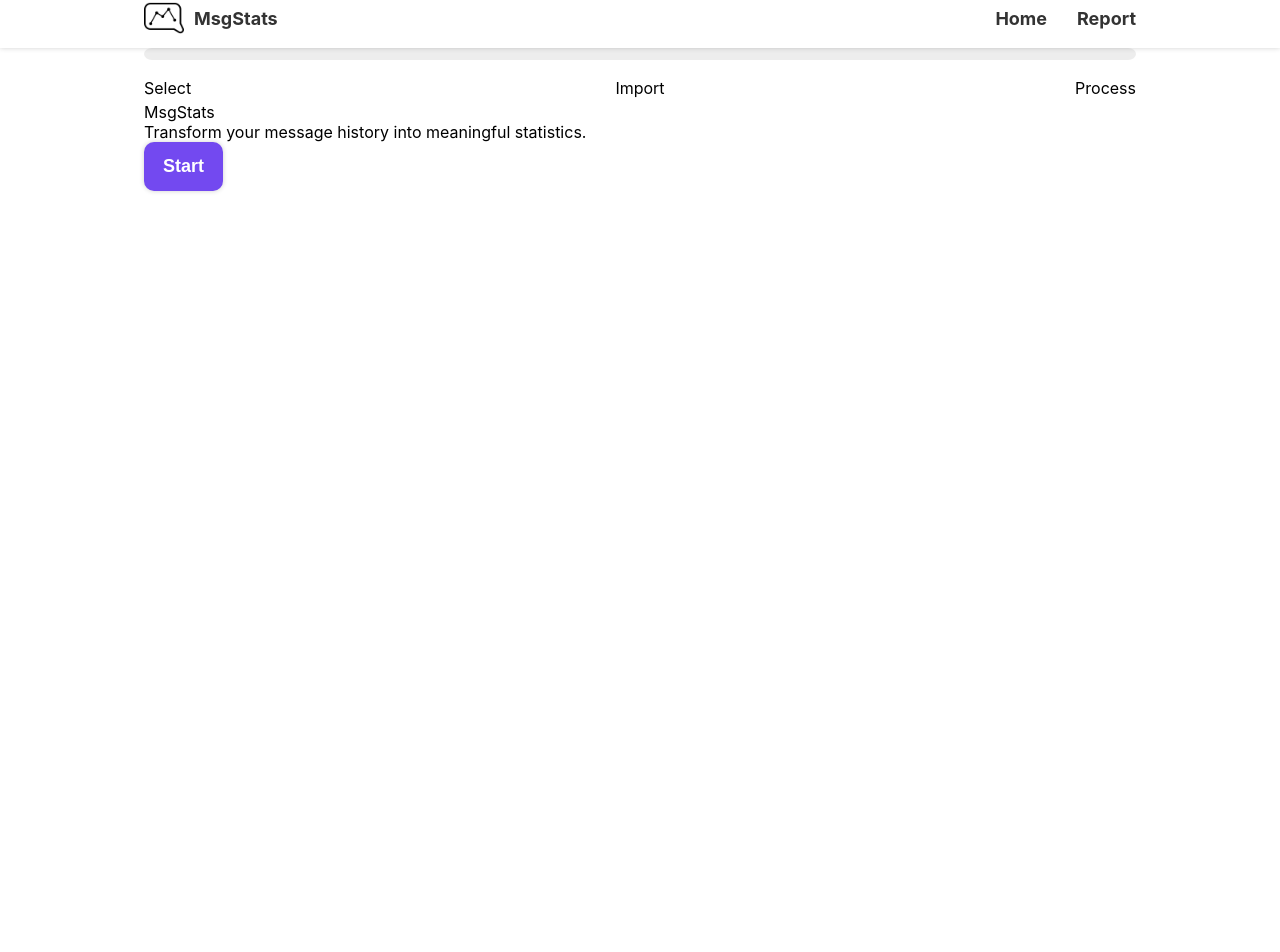
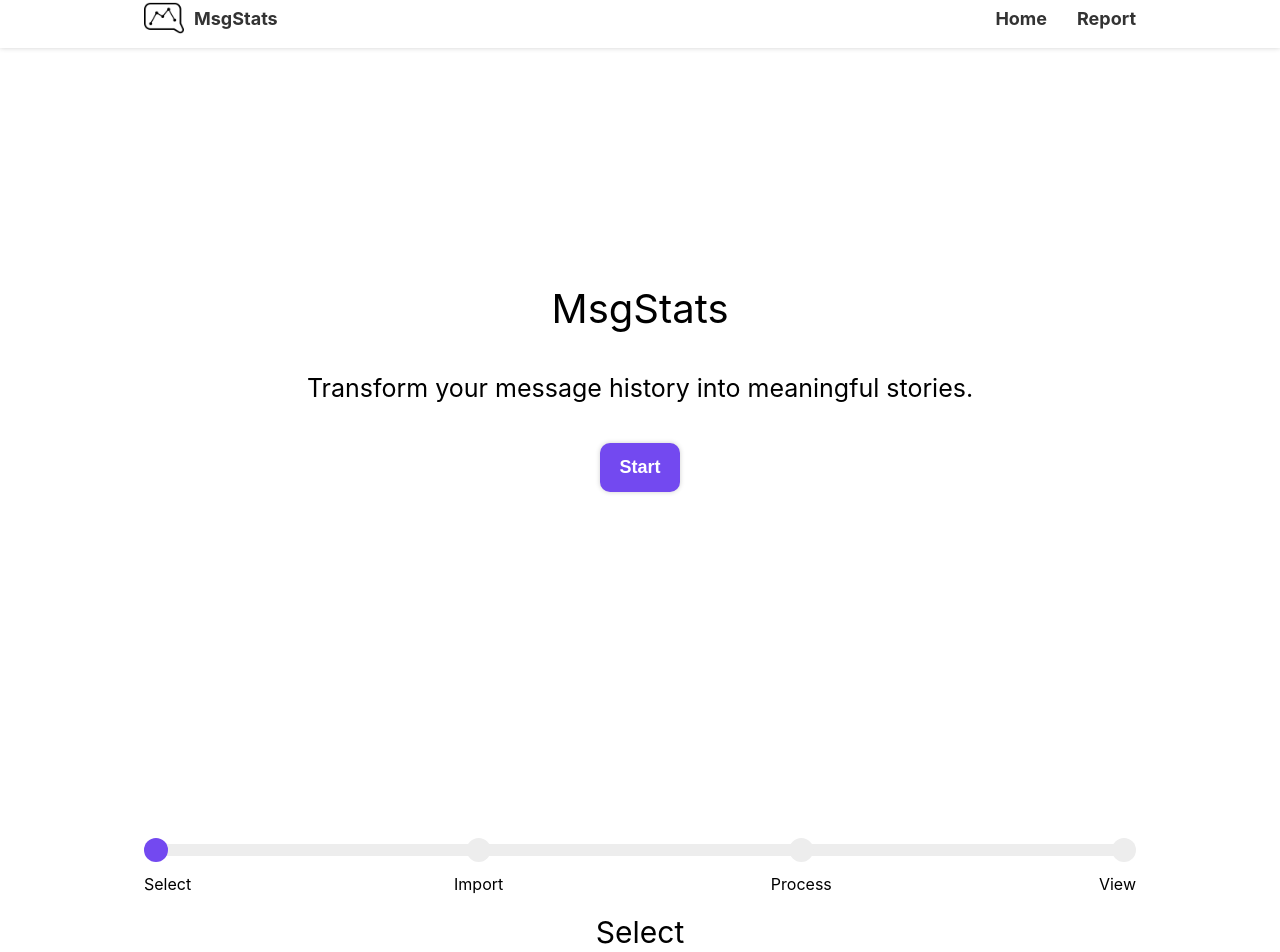
Before and after one commit to zqtay/msgstats, a React (Create React App) app: page / in a window 1280 px wide. Shown: the part 12-964 px from the top of the page. Before the commit the page ends 800 px from the top, so only its background shows below. Built offline with nearby package versions, Linux system fonts and the light colour scheme.

Commit message:
Add hero section

```diff
--- /dev/null
+++ b/src/components/Hero/Hero.module.scss
@@ -0,0 +1,24 @@
+.hero-section {
+  height: 100vh;
+  margin-top: -60px;
+  background-color: white;
+  display: flex;
+  flex-direction: column;
+  justify-content: center;
+}
+
+.hero {
+  display: flex;
+  flex-direction: column;
+  align-items: center;
+  text-align: center;
+  gap: 5vh;
+}
+
+.hero-title {
+  font-size: 40px;
+}
+
+.hero-subtitle {
+  font-size: 25px;
+}
--- /dev/null
+++ b/src/components/Hero/Hero.tsx
@@ -0,0 +1,23 @@
+import Button from "../UI/Button/Button";
+import Container from "../UI/Container/Container";
+import styles from "./Hero.module.scss";
+
+const Hero = (props: {}) => {
+  return (
+    <section id="hero" className={styles["hero-section"]}>
+      <Container>
+        <div className={styles["hero"]}>
+          <div className={styles["hero-title"]}>
+            MsgStats
+          </div>
+          <div className={styles["hero-subtitle"]}>
+            Transform your message history into meaningful stories.
+          </div>
+          <Button primary href={`./#start`}>Start</Button>
+        </div>
+      </Container>
+    </section>
+  );
+};
+
+export default Hero;
--- a/src/components/Main/Main.tsx
+++ b/src/components/Main/Main.tsx
@@ -1,16 +1,18 @@
 import { useState } from 'react';
-import Container from "../UI/Container/Container";
 
+import Hero from "../Hero/Hero";
+import Start from "../Start/Start";
 import Report from "../Report/Report";
-import Start from "../Start/Start";
 
 const Main = () => {
   const [showReport, setShowReport] = useState(false);
   const [reportData, setReportData] = useState({ msgData: null, stopWords: null });
+  const [step, setStep] = useState<number>(1);
 
   return (
     <main>
-      <Start setReportData={setReportData} setShowReport={setShowReport} />
+      <Hero />
+      <Start step={step} setStep={setStep} setReportData={setReportData} setShowReport={setShowReport} />
       <Report show={showReport} msgData={reportData.msgData} stopWords={reportData.stopWords} />
     </main>
   );
--- a/src/components/Start/Start.module.scss
+++ b/src/components/Start/Start.module.scss
@@ -1,6 +1,8 @@
 @import "../../App.scss";
 
 .start-section {
+  height: calc(100vh - 160px);
+  padding: 50px 0px;
   background-color: white;
 }
 
@@ -8,4 +10,30 @@
   display: flex;
   flex-direction: column;
   justify-content: center;
+  text-align: center;
+  align-items: center;
 }
+
+.step-title {
+  width: 100%;
+  font-size: 30px;
+  margin: 20px 0;
+}
+
+.step-subtitle {
+  width: 100%;
+  font-size: 15px;
+  margin: 10px 0;
+}
+
+.step-content {
+  width: 100%;
+}
+
+.step-nav {
+  width: fit-content;
+  display: flex;
+  flex-direction: row;
+  margin: 20px 0;
+  gap: 20px;
+}
--- a/src/components/Start/Start.tsx
+++ b/src/components/Start/Start.tsx
@@ -8,8 +8,8 @@ import useStopWords from '../../feature/message-stats/hooks/useStopWords';
 import styles from "./Start.module.scss";
 
 type InputFiles = {
-  msgApp: string,
-  msgDataFiles: FileList | null,
+  msgApp: string;
+  msgDataFiles: FileList | null;
   stopWordsFiles: FileList | null;
 };
 
@@ -17,32 +17,42 @@ const guideLinks: { [key: string]: string; } = {
   "telegram": "https://telegram.org/blog/export-and-more"
 };
 
-const Start = (props: { setReportData: any, setShowReport: any; }) => {
-  const [step, setStep] = useState<number>(0);
-  const [input, setInput] = useState<InputFiles>({ msgApp: "", msgDataFiles: null, stopWordsFiles: null });
+const inputNull: InputFiles = { msgApp: "", msgDataFiles: null, stopWordsFiles: null };
 
-  const [setMsgFilesInput, msgData, msgDataStatus] = useMsgData();
+const Start = (props: { step: number; setStep: any; setReportData: any; setShowReport: any; }) => {
+  const [input, setInput] = useState<InputFiles>(inputNull);
+
+  const [setMsgFilesInput, msgData, msgDataStatus, clearMsgDataStatus] = useMsgData();
   const [setSwFileList, stopWords, stopWordsStatus] = useStopWords();
+
+  const { step, setStep, setReportData, setShowReport } = props;
 
   useEffect(() => {
     if (msgDataStatus.state === "success") {
-      props.setReportData((prev: any) => ({ ...prev, msgData: msgData }));
-      props.setShowReport(true);
+      setReportData((prev: any) => ({ ...prev, msgData: msgData }));
+      setShowReport(true);
     }
     if (stopWordsStatus === "success") {
-      props.setReportData((prev: any) => ({ ...prev, stopWords: stopWords }));
+      setReportData((prev: any) => ({ ...prev, stopWords: stopWords }));
     }
-  }, [msgDataStatus, stopWordsStatus]);
+  }, [msgDataStatus, stopWordsStatus, msgData, setReportData, setShowReport, stopWords]);
+
+  const handleRestart = useCallback(() => {
+    clearMsgDataStatus();
+    setInput(inputNull);
+    setShowReport(false);
+    setStep(1);
+  }, [clearMsgDataStatus, setInput, setShowReport, setStep]);
 
   return (
     <section id="start" className={styles["start-section"]}>
       <Container>
-        <ProgressBar  value={step} min={1} max={3} tickValues={[1,2,3]} tickLabels={["Select", "Import", "Process"]}/>
-        <div className={`${styles["start"]} ${step === 0 ? styles["start-intro"] : ""}`}>
-          {(step === 0) && <Step0 setStep={setStep} />}
+        <div className={styles["start"]}>
+          <ProgressBar value={step} min={1} max={4} tickValues={[1, 2, 3, 4]} tickLabels={["Select", "Import", "Process", "View"]} tickStyle="circle" />
           {(step === 1) && <Step1 setStep={setStep} input={input} setInput={setInput} />}
           {(step === 2) && <Step2 setStep={setStep} input={input} setInput={setInput} />}
-          {(step === 3) && <Step3 input={input} setMsgFilesInput={setMsgFilesInput} msgDataStatus={msgDataStatus} />}
+          {(step === 3) && <Step3 setStep={setStep} input={input} setMsgFilesInput={setMsgFilesInput} msgDataStatus={msgDataStatus} handleRestart={handleRestart} />}
+          {(step === 4) && <Step4 handleRestart={handleRestart} />}
         </div>
         {/* <input id="swFileSelect" accept=".txt" multiple type="file" ref={swFileDirRef} /> */}
       </Container>
@@ -50,19 +60,9 @@ const Start = (props: { setReportData: any, setShowReport: any; }) => {
   );
 };
 
-const Step0 = (props: { setStep: Dispatch<SetStateAction<number>>; }) => {
-  return <>
-    <div className={styles["step-title"]}>MsgStats</div>
-    <div className={styles["step-subtitle"]}>Transform your message history into meaningful statistics.</div>
-    <div className={styles["step-nav"]}>
-      <Button primary onClick={() => props.setStep(1)}>Start</Button>
-    </div>
-  </>;
-};
-
 const Step1 = (props: {
-  setStep: Dispatch<SetStateAction<number>>,
-  input: InputFiles,
+  setStep: Dispatch<SetStateAction<number>>;
+  input: InputFiles;
   setInput: Dispatch<SetStateAction<InputFiles>>;
 }) => {
   return <>
@@ -92,7 +92,7 @@ const Step1 = (props: {
 
 const Step2 = (props: {
   setStep: Dispatch<SetStateAction<number>>;
-  input: InputFiles,
+  input: InputFiles;
   setInput: Dispatch<SetStateAction<InputFiles>>;
 }) => {
   return <>
@@ -113,9 +113,11 @@ const Step2 = (props: {
 };
 
 const Step3 = (props: {
-  input: InputFiles,
-  setMsgFilesInput: Dispatch<SetStateAction<MsgFilesInput>>,
-  msgDataStatus: ParseStatus,
+  setStep: Dispatch<SetStateAction<number>>;
+  input: InputFiles;
+  setMsgFilesInput: Dispatch<SetStateAction<MsgFilesInput>>;
+  msgDataStatus: ParseStatus;
+  handleRestart: () => void;
 }) => {
   const max = (props.input.msgDataFiles) ? props.input.msgDataFiles.length : 0;
   const getParseProgress = useCallback((): number => {
@@ -132,9 +134,15 @@ const Step3 = (props: {
 
   useEffect(() => {
     if (props.input.msgApp && props.input.msgDataFiles) {
-      props.setMsgFilesInput({app: props.input.msgApp, fileList: props.input.msgDataFiles});
+      props.setMsgFilesInput({ app: props.input.msgApp, fileList: props.input.msgDataFiles });
     }
   }, [props.input.msgApp, props.input.msgDataFiles]);
+
+  useEffect(() => {
+    if (props.msgDataStatus.state === "success") {
+      props.setStep(4);
+    }
+  }, [props.msgDataStatus.state]);
 
   return <>
     <div className={styles["step-title"]}>Process</div>
@@ -151,7 +159,31 @@ const Step3 = (props: {
         </p>
       }
     </div>
+    <div className={styles["step-nav"]}>
+      {props.msgDataStatus.error &&
+        <ButtonRestart handleRestart={props.handleRestart} />
+      }
+    </div>
   </>;
 };
 
+const Step4 = (props: {
+  handleRestart: () => void;
+}) => {
+  return <>
+    <div className={styles["step-title"]}>View</div>
+    <div className={styles["step-subtitle"]}>Process completed. The report is ready for viewing.</div>
+    <div className={styles["step-nav"]}>
+      <Button primary href={`./#report`}>View Report</Button>
+      <ButtonRestart handleRestart={props.handleRestart} />
+    </div>
+  </>;
+};
+
+const ButtonRestart = (props: {
+  handleRestart: () => void;
+}) => {
+  return <Button default onClick={props.handleRestart}>Restart</Button>;
+};
+
 export default Start;
--- a/src/feature/message-stats/hooks/useMsgData.ts
+++ b/src/feature/message-stats/hooks/useMsgData.ts
@@ -7,17 +7,24 @@ export type MsgFilesInput = {
   fileList: FileList | null;
 };
 
+const statusDefault = { state: "", error: "" };
+
 const useMsgData = (): [
   Dispatch<SetStateAction<MsgFilesInput>>,
   MsgData | null,
-  ParseStatus
+  ParseStatus,
+  () => void,
 ] => {
   const [msgFilesInput, setMsgFilesInput] = useState<MsgFilesInput>({app: "", fileList: null});
   const [msgData, setMsgData] = useState<MsgData | null>(null);
-  const [status, setStatus] = useState<ParseStatus>({ state: "", error: "" });
+  const [status, setStatus] = useState<ParseStatus>(statusDefault);
 
   const setParseState = (state: string) => setStatus(prev => ({ ...prev, state: state }));
   const setParseError = (error: string) => setStatus(prev => ({ ...prev, error: error }));
+
+  const clearStatus = () => {
+    setStatus(statusDefault);
+  };
 
   const init = useCallback(async () => {
     let msgDataText: string;
@@ -73,7 +80,7 @@ const useMsgData = (): [
     init();
   }, [init]);
 
-  return [setMsgFilesInput, msgData, status];
+  return [setMsgFilesInput, msgData, status, clearStatus];
 };
 
 export default useMsgData;
```
